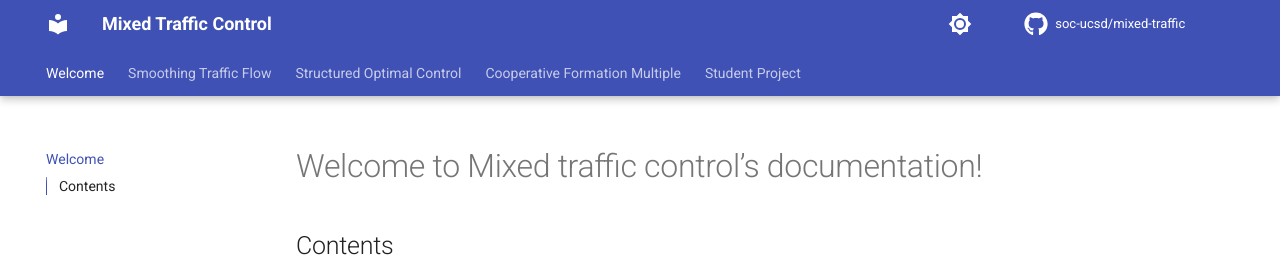
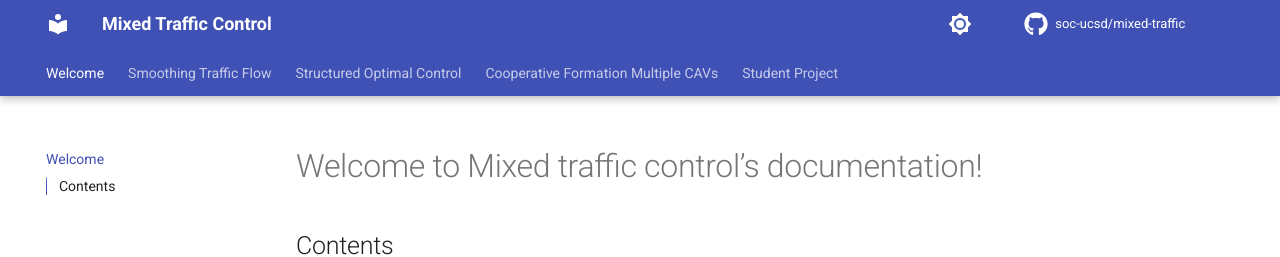
Before and after one commit to soc-ucsd/mixed-traffic, an MkDocs documentation site: the page built from docs/index.md, in a window 1280 px wide. Shown: the top 257 px of the page. Built offline with MkDocs 1.6.1 and Material for MkDocs 9.7.7, drawn with Linux system fonts in a browser that asks for light colours; comment, search, counter and statistics services are not loaded.

Commit message:
Update mkdocs.yml

```diff
--- a/mkdocs.yml
+++ b/mkdocs.yml
@@ -13,7 +13,7 @@ nav:
     - Welcome: index.md
     - Smoothing Traffic Flow: smoothing_traffic_flow.md
     - Structured Optimal Control: structured_optimal_control.md
-    - Cooperative Formation Multiple: cooperative_formation_multiple.md
+    - Cooperative Formation Multiple CAVs: cooperative_formation_multiple.md
     - Student Project:
         - Penetration Rate Experiments: student_project/numerical_data.md
 
```
